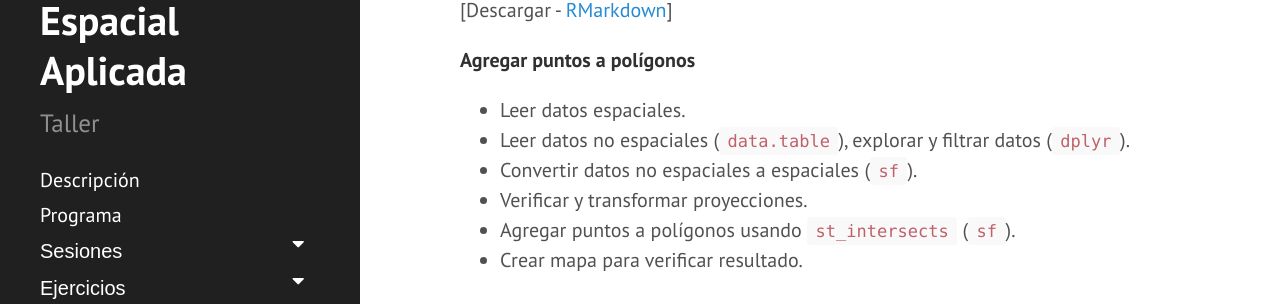
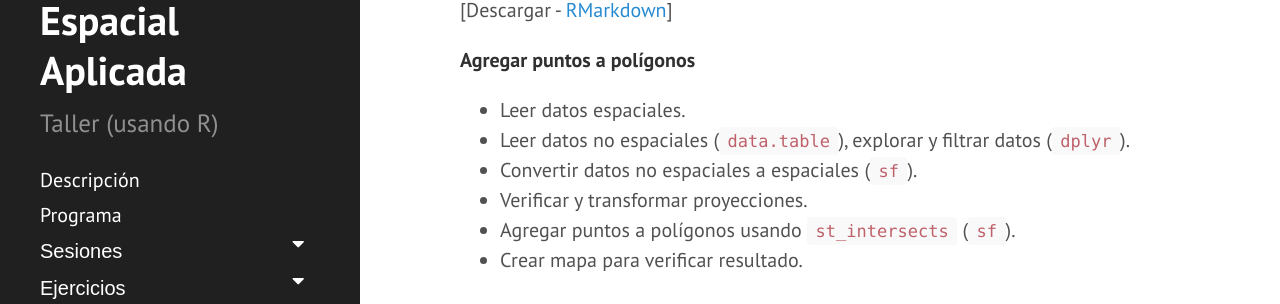
Before and after one commit to ifarah/sp_reg, a Jekyll site: the page built from GIS.md, in a window 1280 px wide. Shown: the part 145-449 px from the top of the page. Built offline with Jekyll 4.4.1, drawn with Linux system fonts in a browser that asks for light colours.

Commit message:
Update _config.yml

```diff
--- a/_config.yml
+++ b/_config.yml
@@ -7,7 +7,7 @@ permalink:        pretty
 # Setup
 title:            Introducción a la Econometría Espacial Aplicada
 tagline:          ''
-description:      'Taller'
+description:      'Taller (usando R)'
 url:              "https://uwescience.github.io"
 baseurl:          "/t"
 
```
